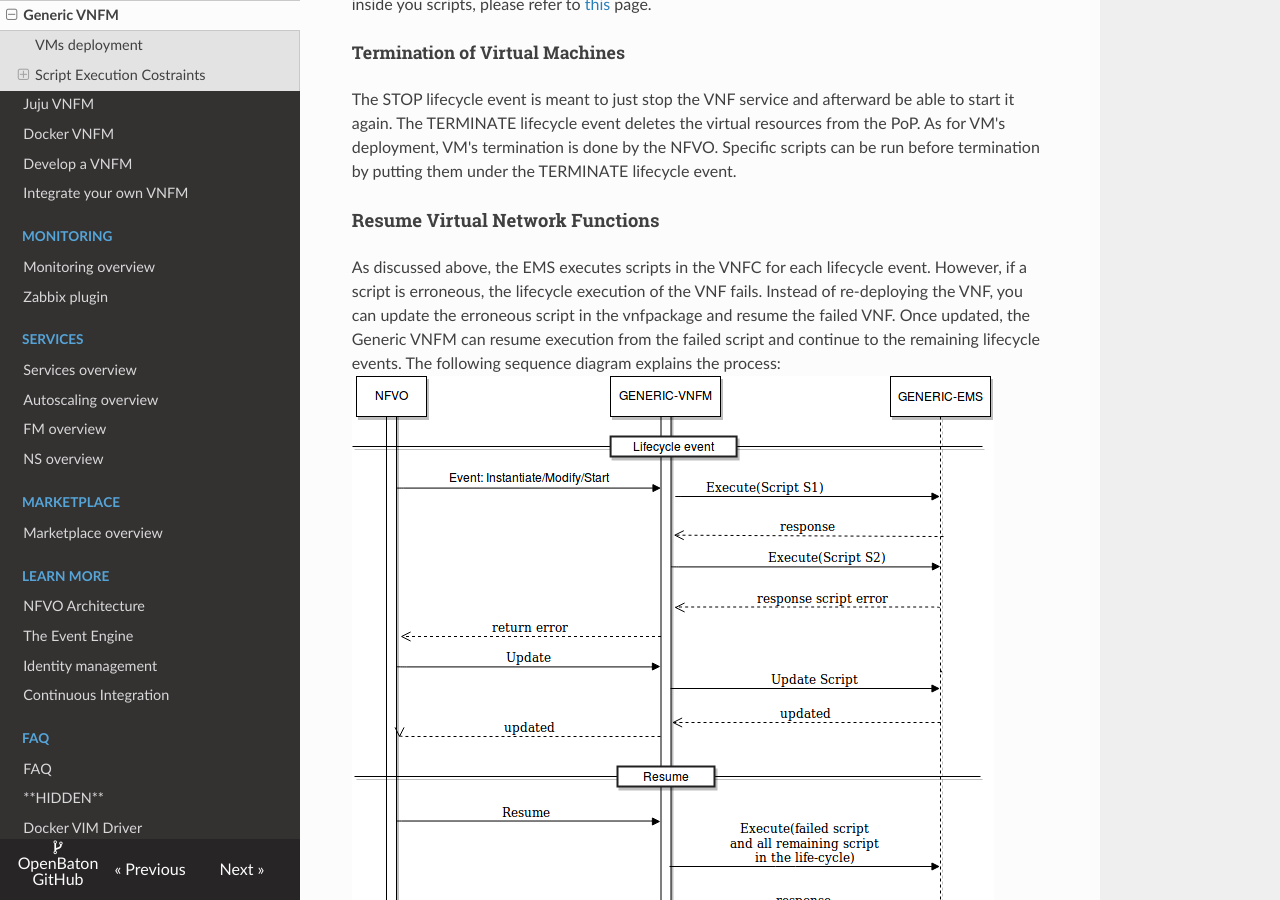
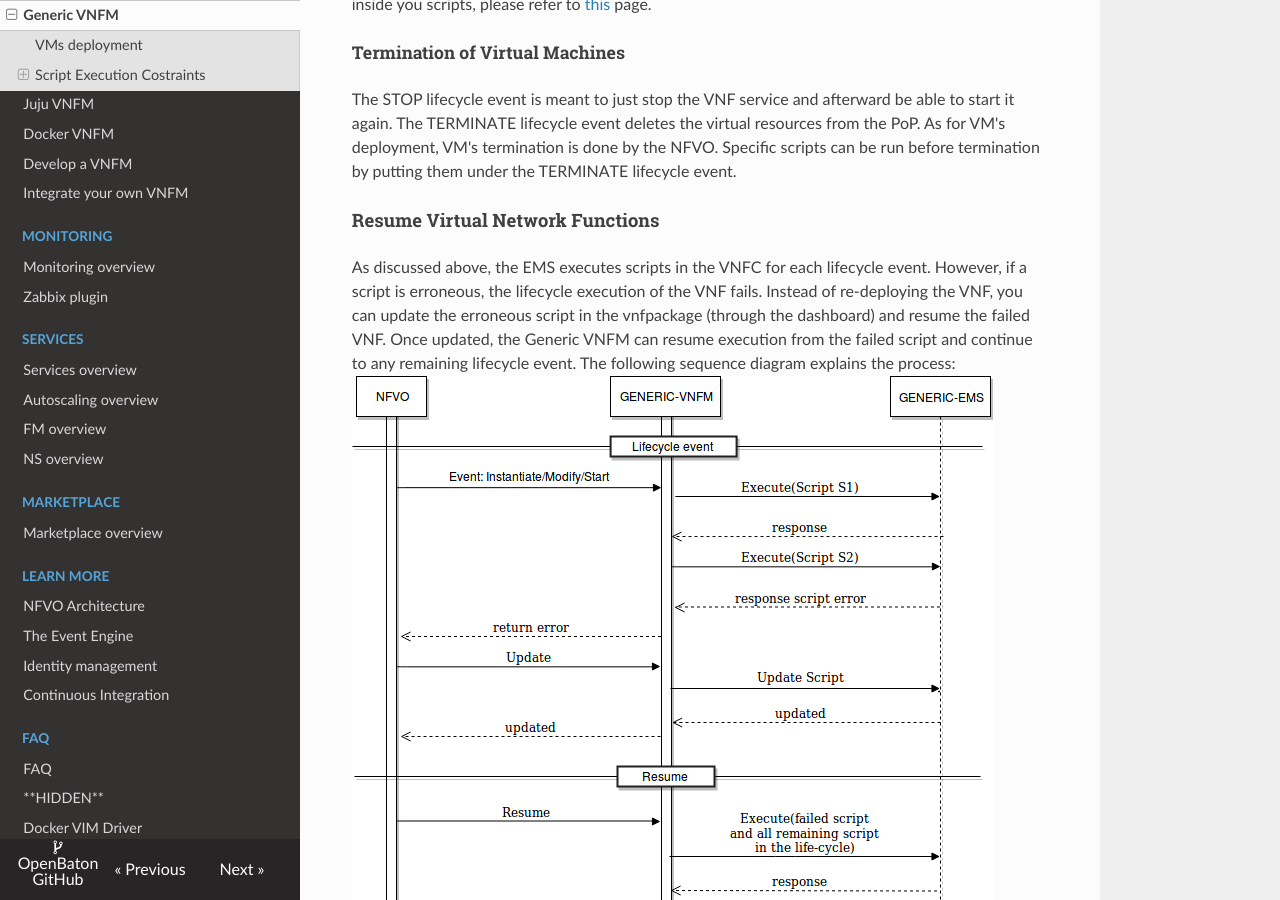
Before and after one commit to openbaton/docs, an MkDocs documentation site: the page built from docs/vnfm-generic.md, in a window 1280 px wide and 900 px high, scrolled down 4800 px. Built offline with MkDocs 1.6.1, drawn with Linux system fonts in a browser that asks for light colours; nearby versions of some CDN libraries; old or Windows-style settings are respelled for this version of MkDocs.

Commit message:
Updated image and text

```diff
--- a/docs/vnfm-generic.md
+++ b/docs/vnfm-generic.md
@@ -122,7 +122,7 @@
 
 #### Resume Virtual Network Functions
 
-As discussed above, the EMS executes scripts in the VNFC for each lifecycle event. However, if a script is erroneous, the lifecycle execution of the VNF fails. Instead of re-deploying the VNF, you can update the erroneous script in the vnfpackage and resume the failed VNF. Once updated, the Generic VNFM can resume execution from the failed script and continue to the remaining lifecycle events. The following sequence diagram explains the process:
+As discussed above, the EMS executes scripts in the VNFC for each lifecycle event. However, if a script is erroneous, the lifecycle execution of the VNF fails. Instead of re-deploying the VNF, you can update the erroneous script in the vnfpackage (through the dashboard) and resume the failed VNF. Once updated, the Generic VNFM can resume execution from the failed script and continue to any remaining lifecycle event. The following sequence diagram explains the process:
 ![Sequence Diagram Generic - Resume][generic-resume-seq-dg]
 
 <!---
```
Also changed, not shown: docs/images/generic-resume-seq-dg.png.
